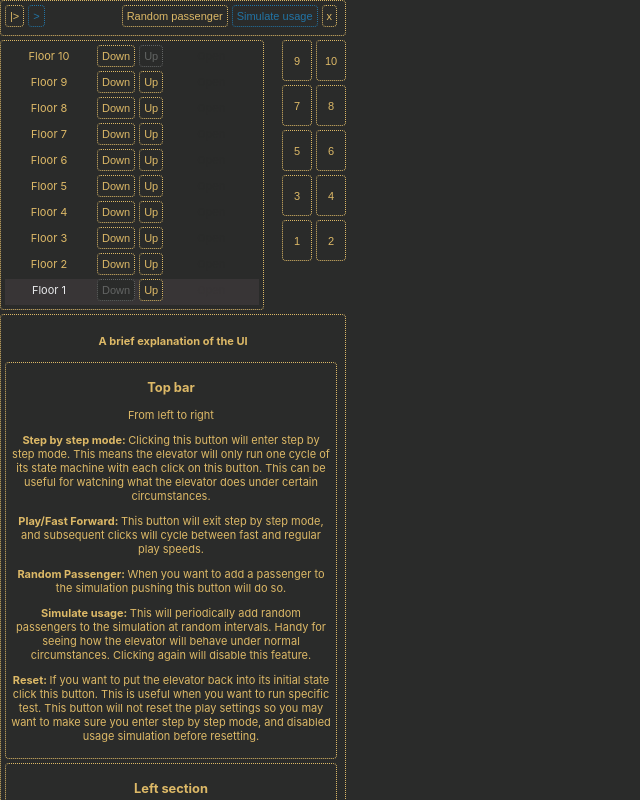
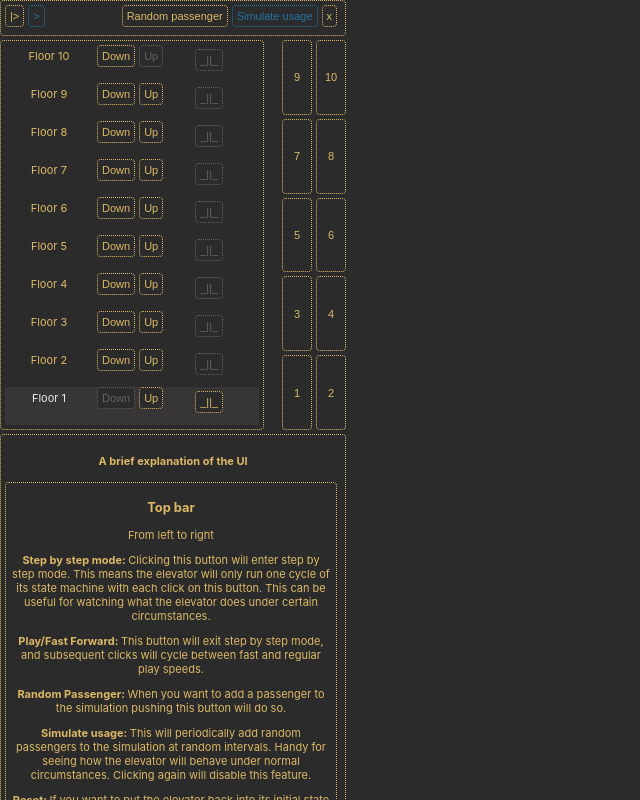
Before and after one commit to cedw032/elevator_simulator, a React (Create React App) app: page / in a window 1280 px wide. Shown: the top 800 px of the page, without its empty margins (0-640 px from the left). Built offline with nearby package versions, Linux system fonts and the light colour scheme; the HTML template or start-up script is replaced by a standard one.

Commit message:
Update floor display

```diff
--- a/src/App.css
+++ b/src/App.css
@@ -20,6 +20,19 @@ body {
       margin-right: 4px;
       text-align: center;
       font-size: 11px; }
+    body .app .floor-door-state.white {
+      background-color: #383536;
+      color: #E8E9EB;
+      border-color: #E8E9EB; }
+    body .app .floor-door-state.red {
+      color: #ED474A;
+      border-color: #ED474A; }
+    body .app .floor-door-state.yellow {
+      color: #DDB967;
+      border-color: #DDB967; }
+    body .app .floor-door-state.hidden {
+      border-color: #636564;
+      color: #636564; }
     body .app div {
       transition: 0.6s ease background-color, 0.6s ease color; }
       body .app div.highlight {
@@ -60,7 +73,6 @@ body {
       flex-direction: row;
       flex-wrap: wrap-reverse;
       max-width: 85px;
-      max-height: 225px;
       justify-content: flex-end; }
       body .app .elevator-display button {
         min-width: 30px; }
--- a/src/App.scss
+++ b/src/App.scss
@@ -44,6 +44,29 @@ body {
 			margin-right: 4px;
 			text-align: center;
 			font-size: 11px;
+		}
+
+		.floor-door-state {
+			&.white {
+				background-color: $shade1;
+				color: $shade2;
+				border-color: $shade2;
+			}
+
+			&.red {
+				color: $shade5;
+				border-color: $shade5;
+			}
+
+			&.yellow {
+				color: $shade7;
+				border-color: $shade7;
+			}
+
+			&.hidden {
+				border-color: $shade3;
+				color: $shade3;
+			}
 		}
 
 		div {
--- a/src/components/AboutDisplay.js
+++ b/src/components/AboutDisplay.js
@@ -44,8 +44,7 @@ const AboutDisplay = () => {
 				<p>
 					This section is broken up into floors.
 					Pressing any up or down button will summon the elevator to that floor.
-					When a floor is highlighted it means the elevator is at the floor.
-					You will also see the word open when the elevator doors are open on that floor.
+					It also show the current floor of the elevator, and when the doors are open.
 				</p>
 			</div>
 
--- a/src/components/FloorDisplay.js
+++ b/src/components/FloorDisplay.js
@@ -6,6 +6,9 @@ const FloorDisplay = ({floor, floors, isCurrentFloor, elevatorDoorsOpen, request
 
 	const isUpRequested = !!requests.find(request => request.direction === UP);
 	const isDownRequested = !!requests.find(request => request.direction === DOWN);
+
+	const hereAndOpen = isCurrentFloor && elevatorDoorsOpen;
+	const hereAndNotOpen = isCurrentFloor && !elevatorDoorsOpen;
 
 	const isTopFloor = floor === +floors.slice(-1);
 	const isBottomFloor = floor === floors[0];
@@ -27,12 +30,23 @@ const FloorDisplay = ({floor, floors, isCurrentFloor, elevatorDoorsOpen, request
 				disabled={isTopFloor}
 				children='Up'/>
 
-			<div
+			<div>
+				<button
+					className={cx(
+						'floor-door-state',
+						hereAndNotOpen && 'yellow',
+						hereAndOpen && 'white',
+						!isCurrentFloor && 'hidden'
+					)}
+					children={isCurrentFloor && elevatorDoorsOpen ? '|__|' : '_||_' }/>
+			</div>
+
+			{/*<div
 				className={cx(elevatorDoorsOpen && isCurrentFloor
 					? 'highlight2'
 					: 'hidden'
 				)}
-				children='Open'/>
+				children='Open'/>*/}
 
 		</div>
 	);
```
